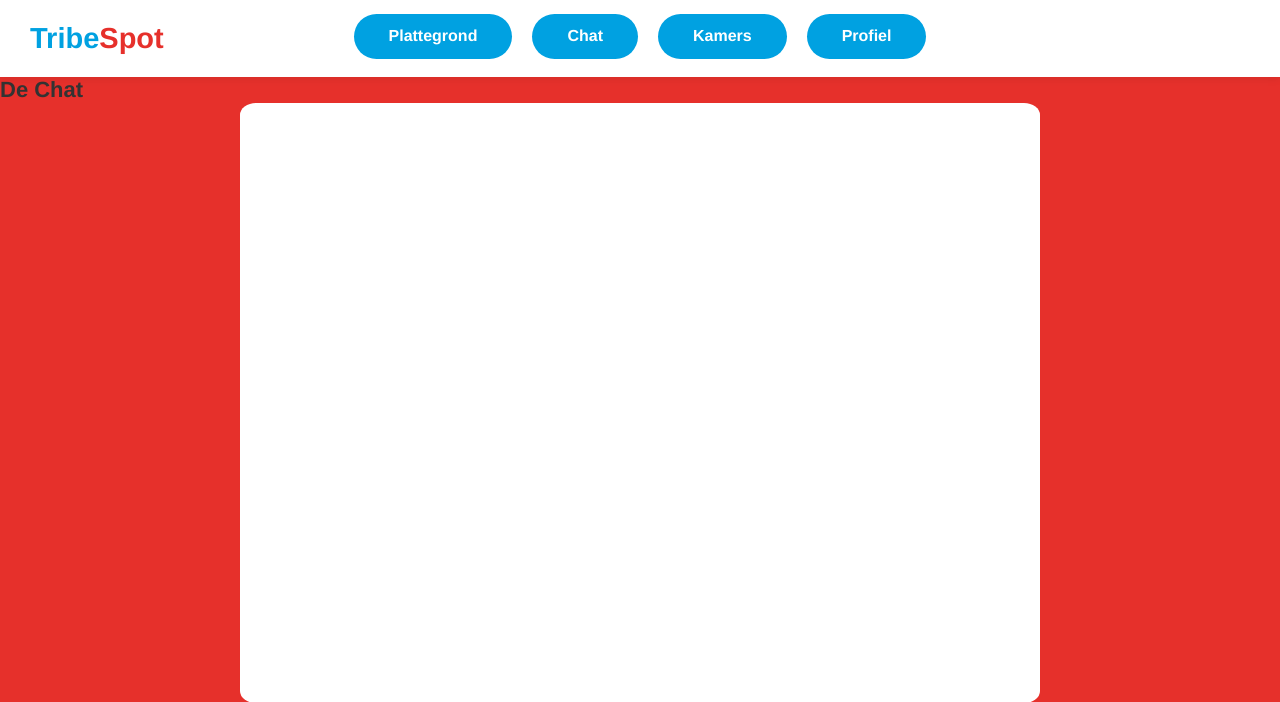
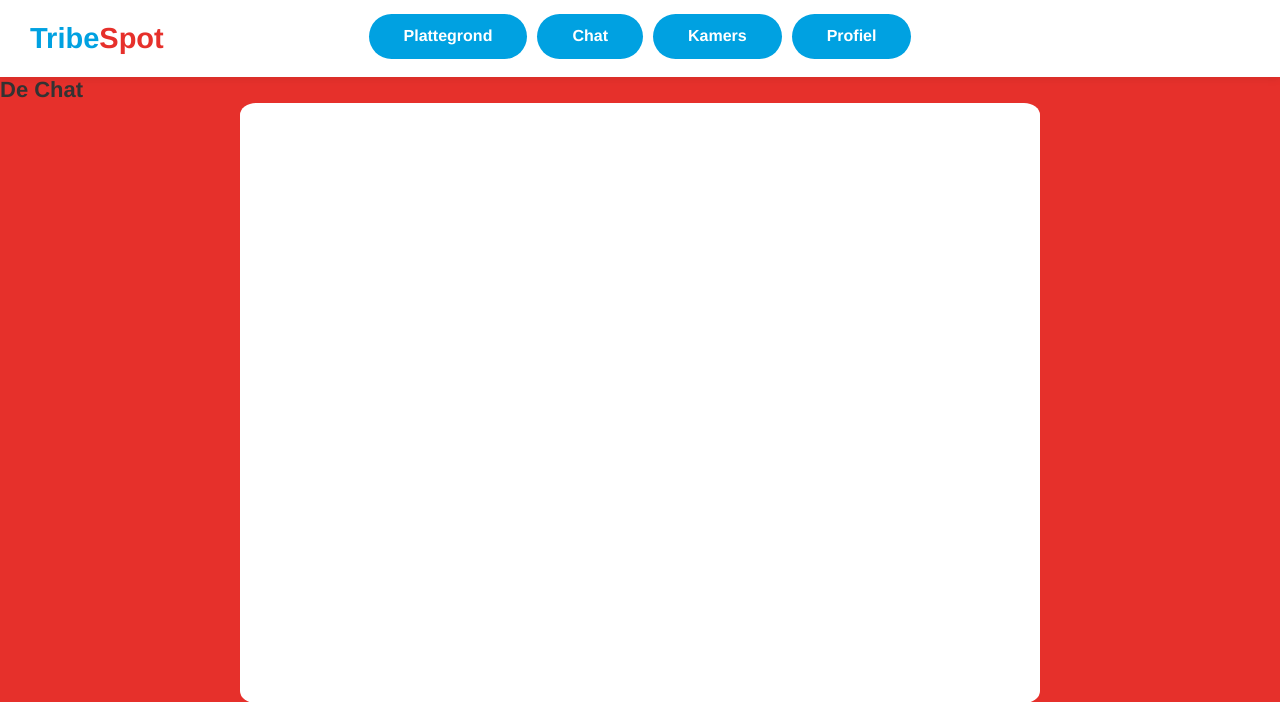
Before and after one commit to skocak123/TribeSpot, a PHP site: page /chat.html in a window 1280 px wide. Shown: the top 702 px of the page. Run offline with PHP 8.4, Linux system fonts and the light colour scheme.

Commit message:
modified:   css/navbar.css

```diff
--- a/css/navbar.css
+++ b/css/navbar.css
@@ -26,7 +26,7 @@ nav ul{
 }
 nav li{
     height: 50px;
-    padding: 0 10px;
+    padding: 0 5px;
 
 }
 nav a{
```
